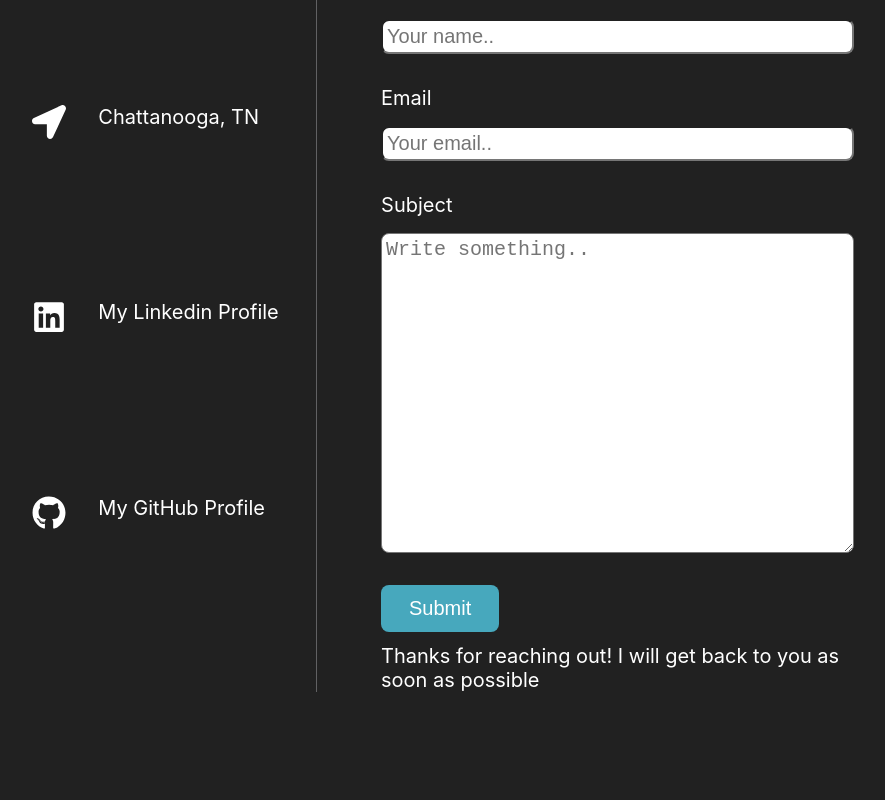
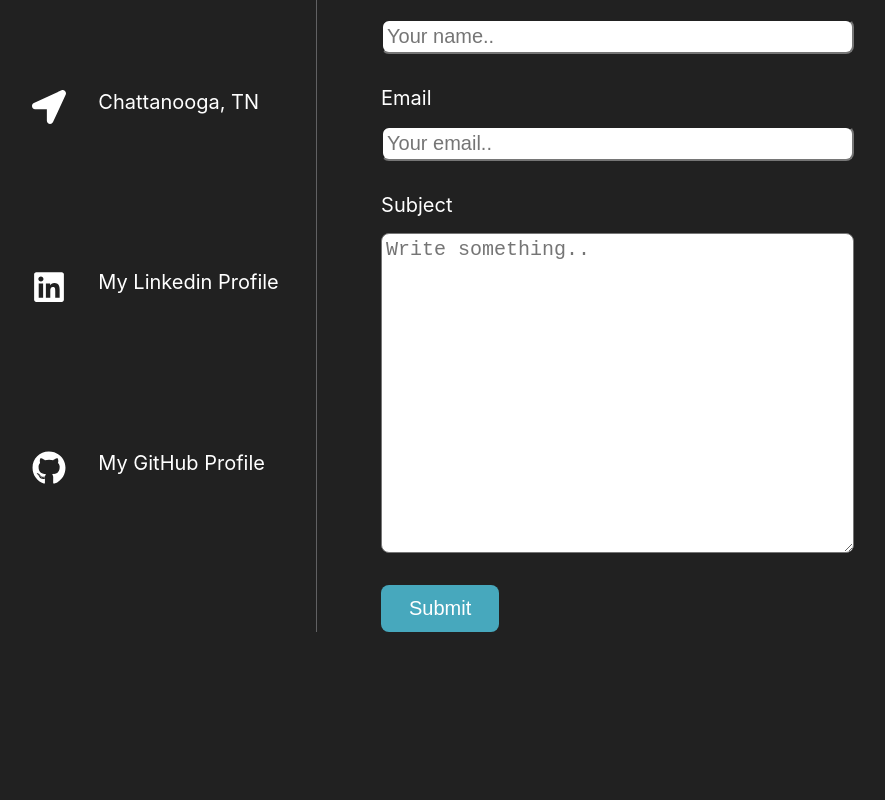
Before and after one commit to Ericcrain77/Portfolio-V2, a React (Create React App) app: page / in a window 1280 px wide. Shown: the part 4194-4994 px from the top of the page, without its empty margins (197-1082 px from the left). Built offline with nearby package versions, Linux system fonts and the light colour scheme.

Commit message:
finishing up the contact form and the ability to send an email

```diff
--- a/package.json
+++ b/package.json
@@ -3,10 +3,10 @@
   "version": "0.1.0",
   "private": true,
   "dependencies": {
-    "@emailjs/browser": "^3.6.2",
     "@testing-library/jest-dom": "^5.16.4",
     "@testing-library/react": "^13.3.0",
     "@testing-library/user-event": "^13.5.0",
+    "emailjs-com": "^3.2.0",
     "react": "^18.2.0",
     "react-bootstrap": "^2.4.0",
     "react-dom": "^18.2.0",
--- a/src/components/ContactForm/ContactForm.js
+++ b/src/components/ContactForm/ContactForm.js
@@ -1,44 +1,29 @@
 import React, { useState } from "react";
-import emailjs from 'emailjs-com'
+import emailjs from 'emailjs-com';
 import './contactForm.css';
 import { IconContext } from 'react-icons';
 import { FaLocationArrow, FaLinkedin, FaGithub } from 'react-icons/fa';
 
 
 function ContactForm() {
-    const [name, setName] = useState('');
-    const [email, setEmail] = useState('');
-    const [message, setMessage] = useState('');
     const [emailSent, setEmailSent] = useState(false);
 
-    const submit = () => {
-        if (name && email && message) {
-            const serviceId = 'service_id';
-            const templateId = 'template_id';
-            const userId = 'user_id';
-            const templateParams = {
-                name,
-                email,
-                message
-            };
+    const sendEmail = (e) => {
+        e.preventDefault();
 
-            emailjs.send(serviceId, templateId, templateParams, userId)
-                .then(response => console.log(response))
-                .then(error => console.log(error));
+        const serviceId = 'service_rjdiybt';
+        const templateId = 'template_koqnxoi';
+        const userId = 'Qmnb-DFGwY1qYbj4R';
 
-            setName('');
-            setEmail('');
-            setMessage('');
-            setEmailSent(true);
-        } else {
-            alert('Please fill in all fields.');
-        }
+        emailjs.sendForm(serviceId, templateId, e.target, userId)
+            .then(response => console.log(response))
+            .then(error => console.log(error));
+            e.target.reset();
     }
 
-    const isValidEmail = email => {
-        const regex = /^(([^<>()\[\]\\.,;:\s@"]+(\.[^<>()\[\]\\.,;:\s@"]+)*)|(".+"))@((\[[0-9]{1,3}\.[0-9]{1,3}\.[0-9]{1,3}\.[0-9]{1,3}\])|(([a-zA-Z\-0-9]+\.)+[a-zA-Z]{2,}))$/;
-        return regex.test(String(email).toLowerCase());
-    };
+    const onClick = () => setEmailSent(true);
+
+    const ThankYou = () => <span>Thanks for reaching out! I will get back to you as soon as possible</span>
 
     return (
         <div className="contact-form-section">
@@ -58,19 +43,19 @@ function ContactForm() {
                         <p><a href="https://github.com/Ericcrain77" target="_blank" rel="noopener noreferrer">My GitHub Profile</a></p>
                     </div>
                 </div>
-                <form className="contact-form-right">
+                <form className="contact-form-right" onSubmit={sendEmail}>
                     <label>Name</label>
-                    <input type="text" id="name" name="name" placeholder="Your name.." value={name} onChange={e => setName(e.target.value)} />
+                    <input type="text" id="name" name="name" placeholder="Your name.." />
 
                     <label>Email</label>
-                    <input id="email" name="email" placeholder="Your email.." value={email} onChange={e => setEmail(e.target.value)} />
+                    <input id="email" name="email" placeholder="Your email.." />
 
                     <label>Subject</label>
-                    <textarea id="subject" name="subject" placeholder="Write something.." value={message} onChange={e => setMessage(e.target.value)} ></textarea>
+                    <textarea id="subject" name="subject" placeholder="Write something.." ></textarea>
 
-                    <button type="submit" value="Submit" onClick={submit}>Submit</button>
+                    <button type="submit" value="Submit" onClick={onClick}>Submit</button>
 
-                    <span className={emailSent ? 'visible' : null}>Thanks for reaching out! I will get back to you as soon as possible</span>
+                    {emailSent ? <ThankYou /> : null}
                 </form>
             </div>
         </div>
--- a/src/components/ContactForm/contactForm.css
+++ b/src/components/ContactForm/contactForm.css
@@ -108,8 +108,27 @@
     background-color: var(--oxford-blue);
 }
 
+@keyframes myAnimation{
+    0%{
+        opacity: 1;
+    }
+    50%{
+        opacity: 1;
+    }
+    75%{
+        opacity: 1;
+    }
+    100%{
+        display: none;
+        opacity: 0;
+    }
+}
+
 .contact-form-right span {
     padding-top: .75rem;
     font-weight: 400;
     font-size: clamp(10px, 2vw, 20px);
+    animation-name: myAnimation;
+    animation-duration: 6000ms;
+    animation-fill-mode: forwards;
 }
```
Also changed, not shown: 1 other file (tests, documents, lock files or other folders).
